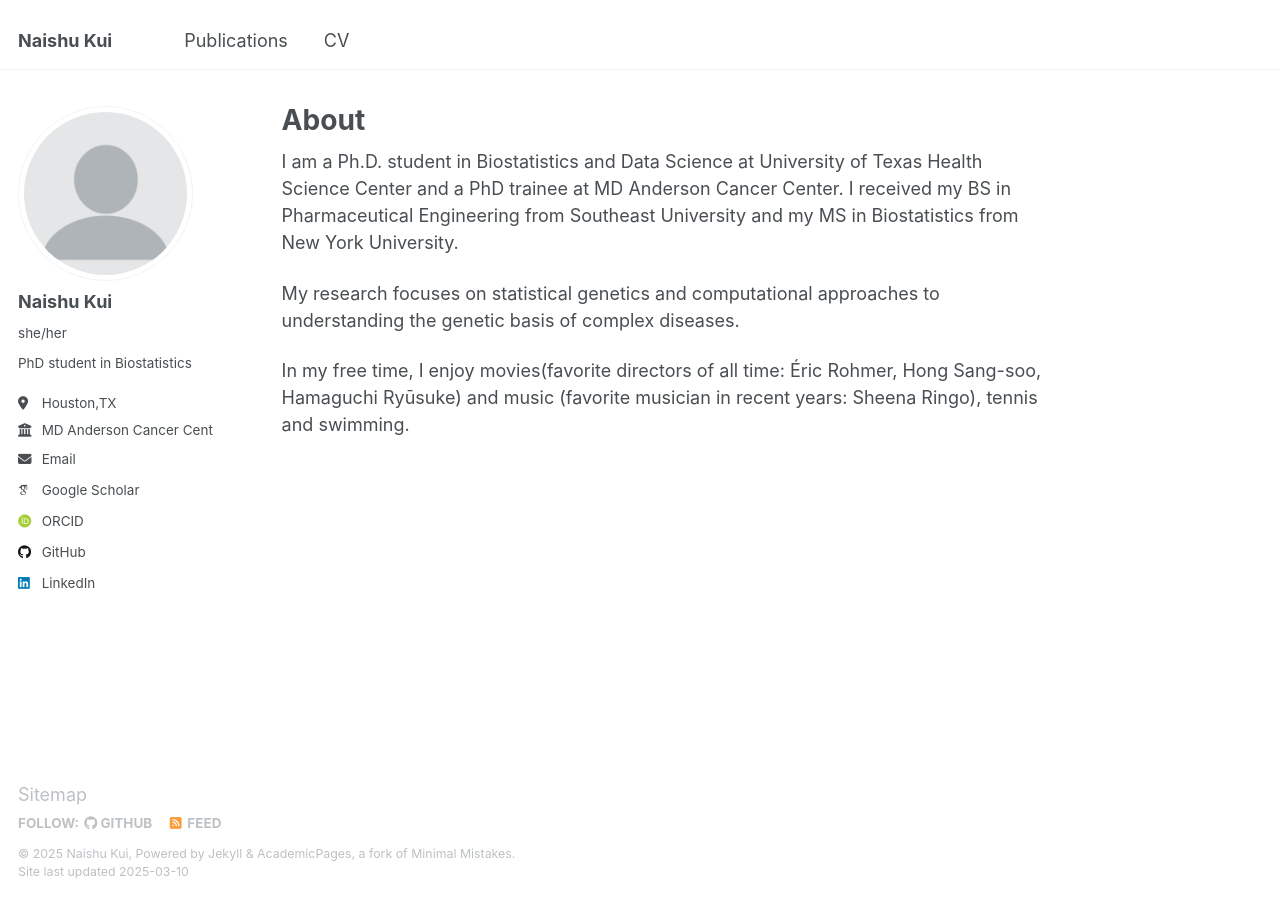
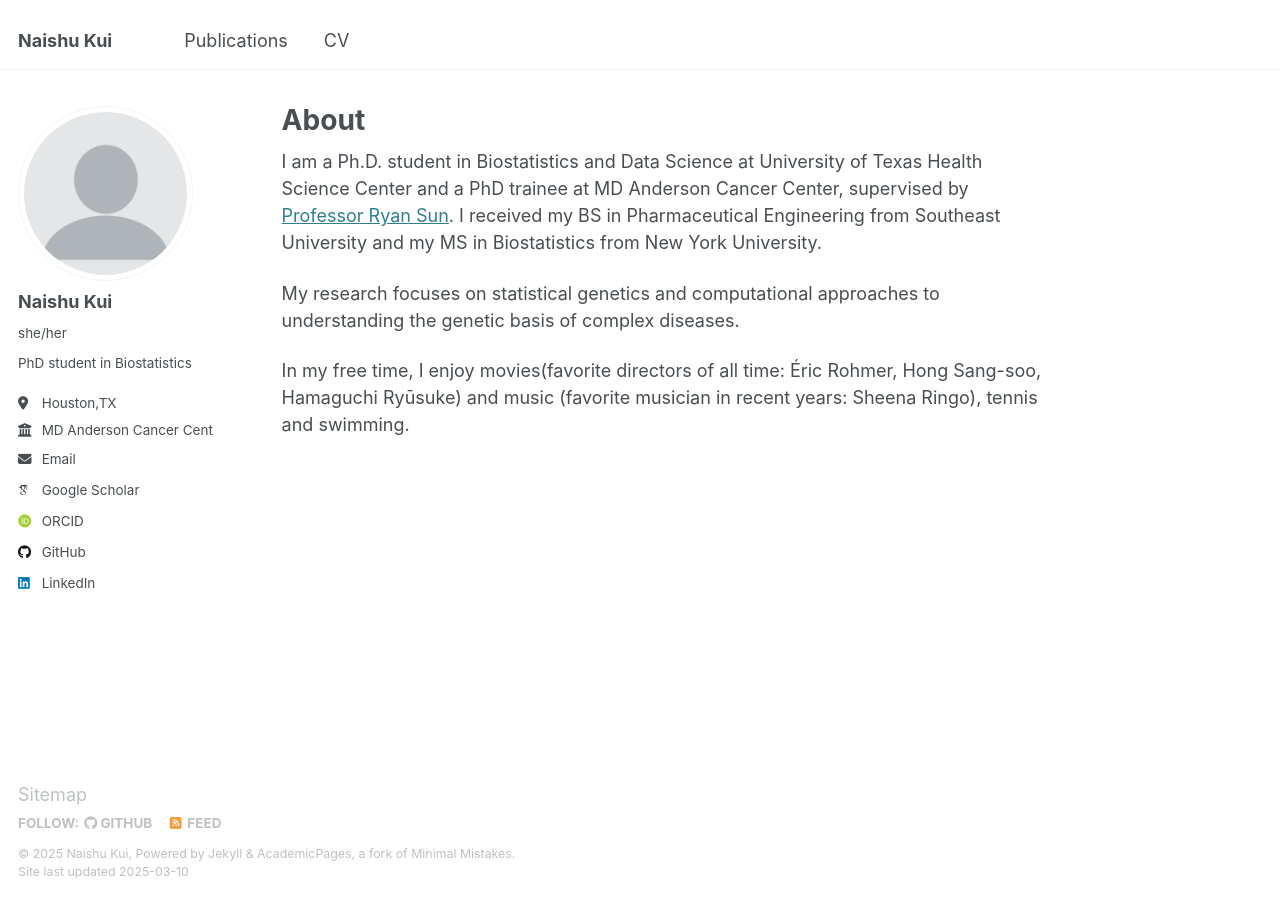
Before and after one commit to naishukui/naishukui.github.io, a Jekyll site: the page built from _pages/about.md, in a window 1280 px wide. Built offline with Jekyll 4.4.1, drawn with Linux system fonts in a browser that asks for light colours; some web fonts are replaced.

Commit message:
Update about.md

```diff
--- a/_pages/about.md
+++ b/_pages/about.md
@@ -7,7 +7,7 @@ redirect_from:
   - /about.html
 ---
 
-I am a Ph.D. student in Biostatistics and Data Science at University of Texas Health Science Center and a PhD trainee at MD Anderson Cancer Center. I received my BS in Pharmaceutical Engineering from Southeast University and my MS in Biostatistics from New York University.
+I am a Ph.D. student in Biostatistics and Data Science at University of Texas Health Science Center and a PhD trainee at MD Anderson Cancer Center, supervised by [Professor Ryan Sun](https://ryanrsun.github.io./). I received my BS in Pharmaceutical Engineering from Southeast University and my MS in Biostatistics from New York University.
 
 My research focuses on statistical genetics and computational approaches to understanding the genetic basis of complex diseases.
 
```
